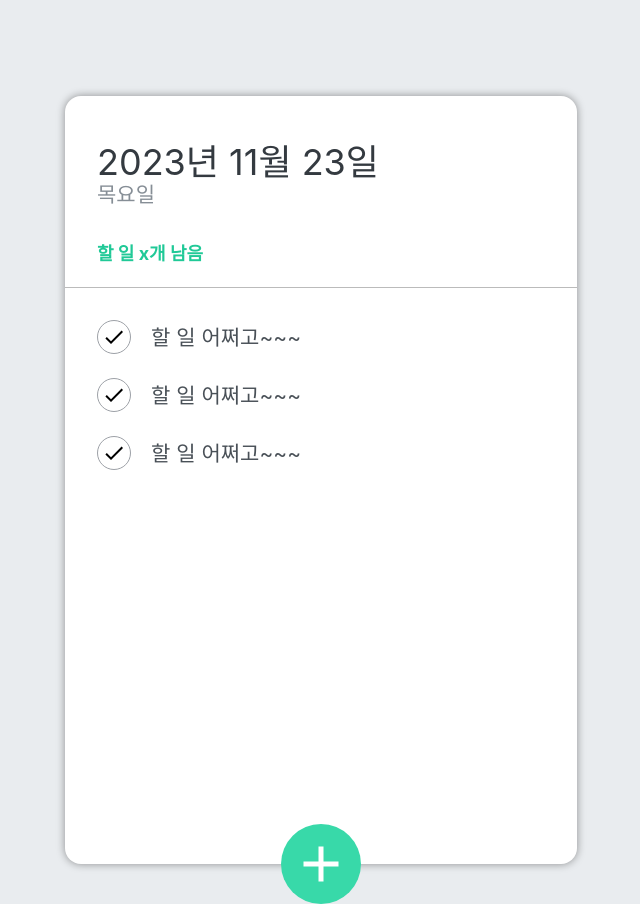
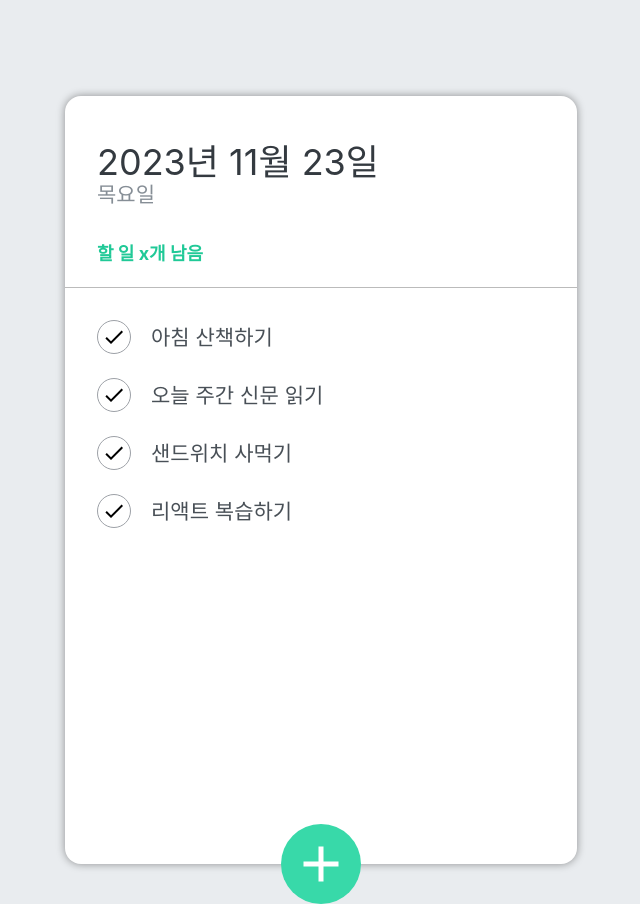
Before and after one commit to hansumin52978/react-todo-app, a React (Create React App) app: page / in a window 1280 px wide. Shown: the whole page, without its empty margins (319-959 px from the left). Built offline with nearby package versions, Linux system fonts and the light colour scheme.

Commit message:
# 4. 할 일 추가 기능 완료

```diff
--- a/src/components/TodoInput.js
+++ b/src/components/TodoInput.js
@@ -3,23 +3,47 @@
 import './scss/TodoInput.scss';
 import cn from 'classnames';
 
-const TodoInput = () => {
+const TodoInput = ({ addTodo }) => {
   // 입력창이 열리는 여부를 표현하는 상태값
   const [open, setOpen] = useState(false);
+
+  // 할 일 입력창에 입력한 내용을 표현하는 상태값
+  const [todoText, setTodoText] = useState('');
 
   // + 버튼 클릭시 이벤트
   const onToggle = () => {
     setOpen(!open);
   };
 
+  // input change 이벤트 핸들러
+  const todoChangeHandler = (e) => {
+    setTodoText(e.target.value);
+  };
+
+  // submit 이벤트 핸들러
+  const submitHandler = (e) => {
+    e.preventDefault(); // 태그의 기본 기능 제한(submit 막기)
+
+    // 부모 컴포넌트가 전달한 함수의 매개값으로 입력값 넘기기.
+    addTodo(todoText);
+
+    // 입력이 끝나면 입력창 비우기
+    setTodoText('');
+  };
+
   return (
     <>
       {open && (
         <div className='form-wrapper'>
-          <form className='insert-form'>
+          <form
+            className='insert-form'
+            onSubmit={submitHandler}
+          >
             <input
               type='text'
               placeholder='할 일을 입력 후, 엔터를 누르세요!'
+              onChange={todoChangeHandler}
+              value={todoText}
             />
           </form>
         </div>
--- a/src/components/TodoItem.js
+++ b/src/components/TodoItem.js
@@ -2,13 +2,13 @@
 import { MdDelete, MdDone } from 'react-icons/md';
 import './scss/TodoItem.scss';
 
-const TodoItem = () => {
+const TodoItem = ({ item }) => {
   return (
     <li className='todo-list-item'>
       <div className='check-circle'>
         <MdDone />
       </div>
-      <span className='text'>할 일 어쩌고~~~</span>
+      <span className='text'>{item.title}</span>
       <div className='remove'>
         <MdDelete />
       </div>
--- a/src/components/TodoMain.js
+++ b/src/components/TodoMain.js
@@ -2,12 +2,17 @@
 import TodoItem from './TodoItem';
 import './scss/TodoMain.scss';
 
-const TodoMain = () => {
+const TodoMain = ({ todoList }) => {
   return (
     <ul className='todo-list'>
-      <TodoItem />
-      <TodoItem />
-      <TodoItem />
+      {
+        todoList.map((todo) => (
+          <TodoItem
+            key={todo.id}
+            item={todo}
+          />
+        )) // 배열내의 객체를 일괄적으로 지정하고 싶으면
+      }
     </ul>
   );
 };
--- a/src/components/TodoTemplate.js
+++ b/src/components/TodoTemplate.js
@@ -1,15 +1,71 @@
-import React from 'react';
+import React, { useState } from 'react';
 import TodoHeader from './TodoHeader';
 import TodoMain from './TodoMain';
 import TodoInput from './TodoInput';
 import './scss/TodoTemplate.scss';
 
 const TodoTemplate = () => {
+  // 서버에서 할 일 목록(json)을 요청(fetch)해서 받아와야 함. ->  나중에 하자
+
+  // todos 배열을 상태 관리
+  const [todos, setTodos] = useState([
+    {
+      id: 1,
+      title: '아침 산책하기',
+      done: true,
+    },
+    {
+      id: 2,
+      title: '오늘 주간 신문 읽기',
+      done: true,
+    },
+    {
+      id: 3,
+      title: '샌드위치 사먹기',
+      done: false,
+    },
+    {
+      id: 4,
+      title: '리액트 복습하기',
+      done: false,
+    },
+  ]);
+
+  // id값 시퀀스 함수 (DB 연동시키면 필요없게 됨.)
+  const makeNewId = () => {
+    if (todos.length === 0) return 1;
+    return todos[todos.length - 1].id + 1; // 맨 마지막 할일 객체의 id보다 하나 크게
+  };
+
+  /*
+    todoInput에게 todoText를 받아오는 함수
+    자식 컴포넌트가 부모컴포넌트에게 데이터를 전달할 때는
+    일반적인 props 사용이 불가능.
+    부모 컴포넌트에서 함수를 선언(매개변수 꼭 선언) -> props로 함수를 전달
+    자식 컴포넌트에서 전달받은 함수를 호출하면서 매개값으로 데이터를 전달.
+  */
+  const addTodo = (todoText) => {
+    const newTodo = {
+      id: makeNewId,
+      title: todoText,
+      done: false,
+    }; // 나중에 fetch를 이용해서 백엔드에 insert 요청 보내야됨.
+
+    // todos.push(newTodo); (x) -> useState 변수는 setter로 변경
+    // setTodos(todos.push(newTodo)); (x)
+    // react의 상태변수는 불변성(immutable)을 가지기 때문에
+    // 기존 상태에서 변경은 불가능 -> 새로운 상태로 만들어서 변경해야 한다.
+
+    setTodos((oldTodos) => {
+      return [...oldTodos, newTodo];
+    });
+  };
+
   return (
     <div className='TodoTemplate'>
       <TodoHeader />
-      <TodoMain />
-      <TodoInput />
+      <TodoMain todoList={todos} />
+      <TodoInput addTodo={addTodo} />
     </div>
   );
 };
--- a/src/components/scss/TodoInput.scss
+++ b/src/components/scss/TodoInput.scss
@@ -43,7 +43,7 @@
       background: #fa5252;
     }
 
-    transform: translate(-50%, 50%) rotate(45deg);
+    transform: translate(-50%, 50%) rotate(45deg); // translate(x, y) X축으로 x만큼, Y축으로 y만큼 이동시킴
   }
 
   z-index: 5;
```
